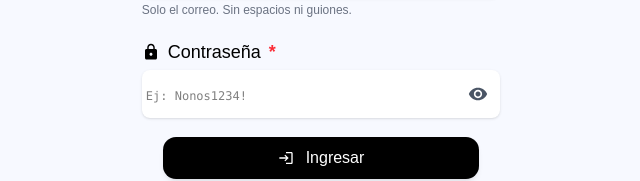
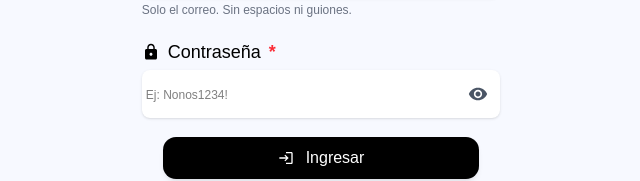
Before and after one commit to rubywinterrr/nonos-front, a React (Vite) app: page /ingresar in a window 1280 px wide. Shown: the part 490-671 px from the top of the page, without its empty margins (319-959 px from the left). Built offline with nearby package versions, Linux system fonts and the light colour scheme; a web font is replaced by a local one.

Commit message:
fix:style: font en passwordinput

```diff
--- a/src/Pages/Familia/signosVitales.tsx
+++ b/src/Pages/Familia/signosVitales.tsx
@@ -62,9 +62,9 @@ export default function SignosVitales() {
           </dl>
         </section>
 
-        <section className="flex w-full min-w-0 flex-col rounded-3xl bg-white p-5 shadow-xs gap-4" aria-labelledby="presion-arterial">
+        <section className="flex w-full min-w-0 flex-col rounded-3xl bg-white p-5 shadow-xs gap-4" aria-labelledby="oxigeno-sangre">
           <div className="flex flex-wrap items-center justify-between gap-2">
-            <h2 id="presion-arterial" className="flex items-center gap-2 text-base font-bold leading-normal sm:text-lg">
+            <h2 id="oxigeno-sangre" className="flex items-center gap-2 text-base font-bold leading-normal sm:text-lg">
               <LuHeartPulse aria-hidden="true" className="size-8 shrink-0 rounded-xl bg-[#E0F0FF] p-2 text-[#0B5FFF]" />
               Presión arterial
             </h2>
--- a/src/components/PasswordInput.tsx
+++ b/src/components/PasswordInput.tsx
@@ -70,7 +70,7 @@ export default function PasswordInput({
         required
         onChange={handleChange}
         onScroll={(event) => setScrollLeft(event.currentTarget.scrollLeft)}
-        className={`w-full h-12 bg-white shadow placeholder:text-xs focus:bg-gray-100 rounded-lg focus:outline-none focus:ring-2 focus:ring-blue-200 pl-1 pr-10 font-mono ${showLatestCharacter ? "text-transparent caret-black" : ""}`}
+        className={`w-full h-12 bg-white shadow placeholder:text-xs focus:bg-gray-100 rounded-lg focus:outline-none focus:ring-2 focus:ring-blue-200 pl-1 pr-10  ${showLatestCharacter ? "text-transparent caret-black" : ""}`}
         placeholder={placeholder}
         aria-label="Contraseña"
         autoComplete="current-password"
@@ -78,7 +78,7 @@ export default function PasswordInput({
       {showLatestCharacter && (
         <span
           aria-hidden="true"
-          className="absolute inset-y-0 left-1 right-10 flex items-center overflow-hidden whitespace-nowrap font-mono text-base text-black pointer-events-none"
+          className="absolute inset-y-0 left-1 right-10 flex items-center overflow-hidden whitespace-nowrap  text-base text-black pointer-events-none"
         >
           <span style={{ transform: `translateX(-${scrollLeft}px)` }}>
             {displayValue}
```
